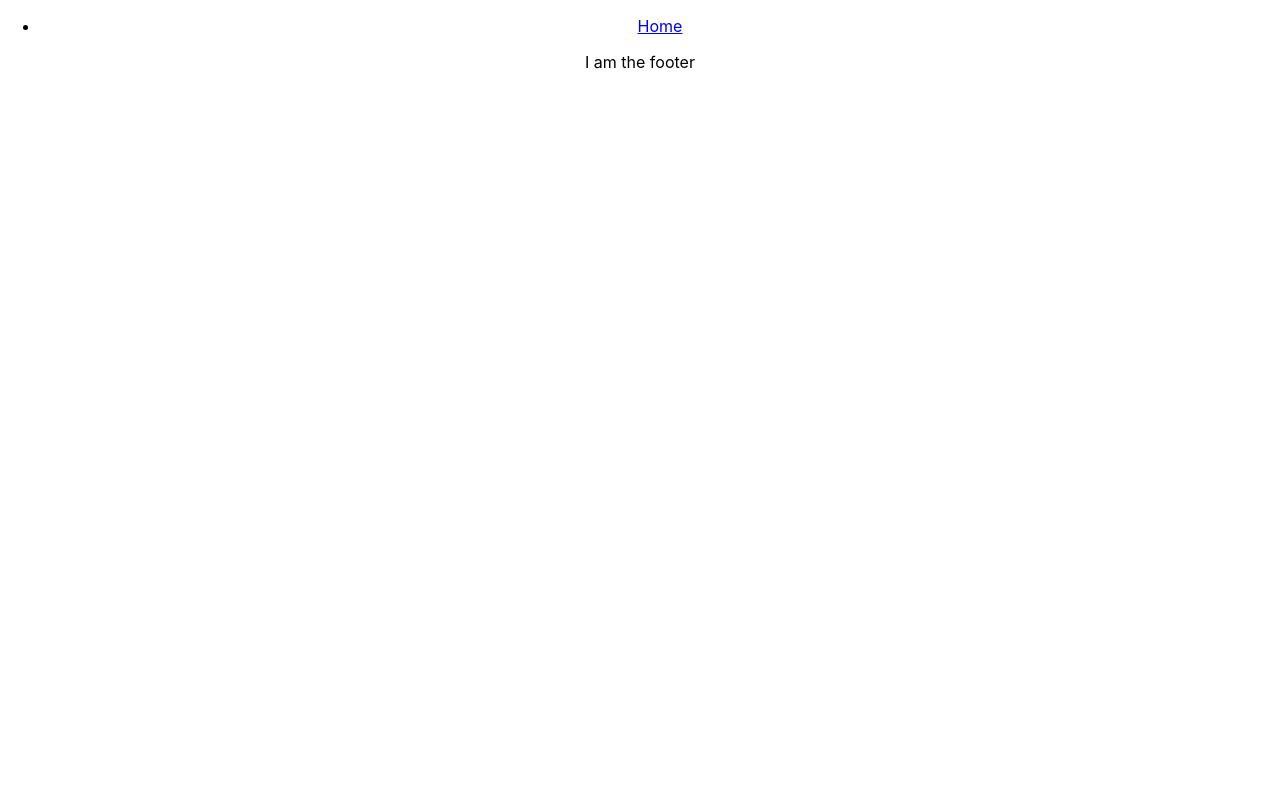
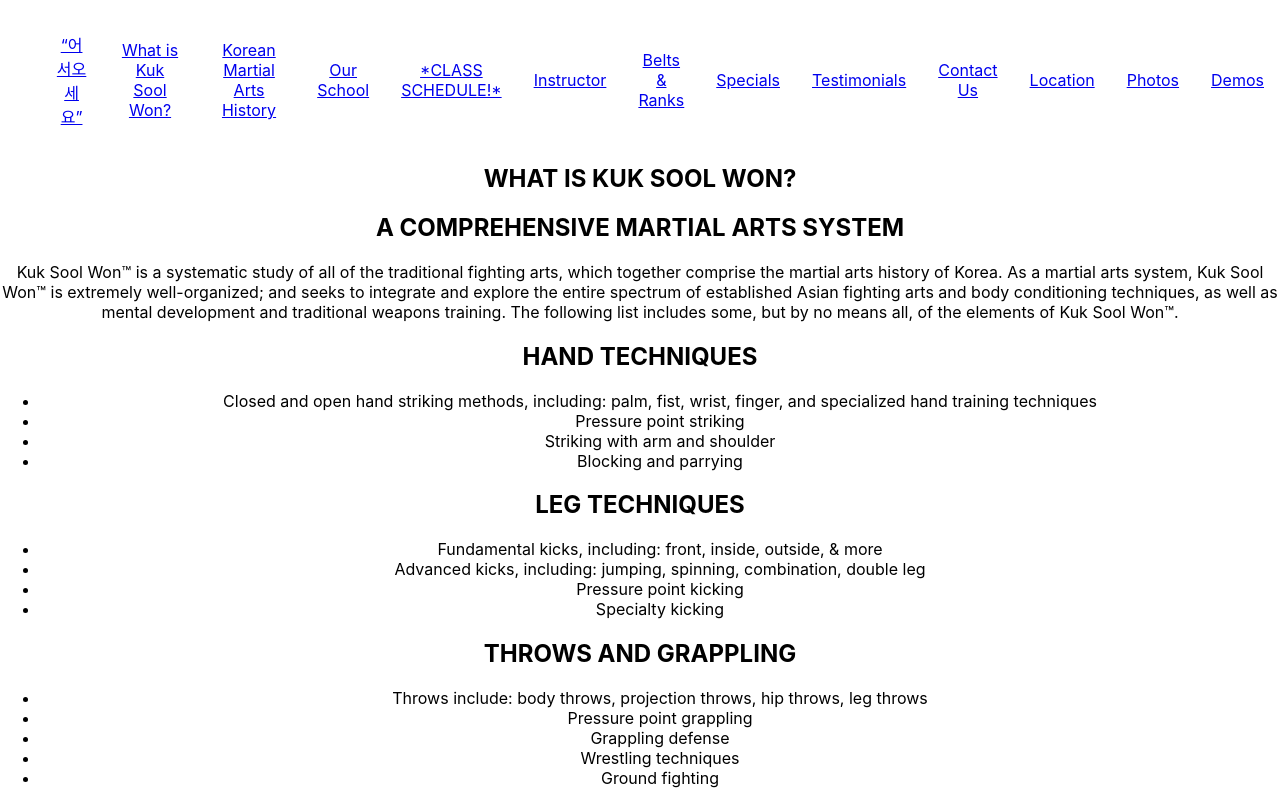
Before and after one commit to firmsclan/kuk-sool, a React (Create React App) app: page / in a window 1280 px wide. Built offline with nearby package versions, Linux system fonts and the light colour scheme.

Commit message:
start about page

```diff
--- a/src/App.js
+++ b/src/App.js
@@ -1,12 +1,13 @@
 import Header from "./components/header/header";
 import Footer from "./components/footer/footer";
+import About from "./components/views/about/about";
 import "./App.css";
 
 function App() {
   return (
     <div className="App">
       <Header />
-      <main></main>
+      <About />
       <Footer />
     </div>
   );
--- /dev/null
+++ b/src/components/card/card.js
@@ -0,0 +1,18 @@
+import React from "react";
+import "./card.css";
+
+const Card = (props) => {
+  return (
+    <section>
+      <h2>{props.title}</h2>
+      {props.header && <p>{props.header}</p>}
+      <ul>
+        {props.items.map((item) => (
+          <li key={item}>{item}</li>
+        ))}
+      </ul>
+      {props.footer && <p>{props.footer}</p>}
+    </section>
+  );
+};
+export default Card;
--- a/src/components/footer/footer.js
+++ b/src/components/footer/footer.js
@@ -1,4 +1,4 @@
 const Footer = () => {
-  return <footer>I am the footer</footer>;
+  return <footer></footer>;
 };
 export default Footer;
--- a/src/components/header/header.css
+++ b/src/components/header/header.css
@@ -0,0 +1,13 @@
+.navbar {
+  list-style: none;
+  display: flex;
+  align-items: center;
+  justify-content: center;
+}
+.nav-link {
+  padding: 1rem;
+  /* border: 1px rgb(95, 92, 92) solid; */
+}
+.nav-link:hover {
+  background-color: antiquewhite;
+}
--- a/src/components/header/header.js
+++ b/src/components/header/header.js
@@ -1,11 +1,67 @@
 import React from "react";
+import "./header.css";
+
 const Header = () => {
   return (
     <header>
-      <nav>
-        <ul>
-          <li>
-            <a href="www.google.com">Home</a>
+      <nav id="main-menu" className="nav">
+        <ul className="navbar">
+          <li className="nav-link">
+            <a href="https://www.kswofmadisonheights.com/" aria-current="page">
+              “어서오세요”
+            </a>
+          </li>
+          <li className="nav-link">
+            <a href="https://www.kswofmadisonheights.com/about/">
+              What is Kuk Sool Won?
+            </a>
+          </li>
+          <li className="nav-link">
+            <a href="https://www.kswofmadisonheights.com/faqs/">
+              Korean Martial Arts History
+            </a>
+          </li>
+          <li className="nav-link">
+            <a href="https://www.kswofmadisonheights.com/our-school/">
+              Our School
+            </a>
+          </li>
+          <li className="nav-link">
+            <a href="https://www.kswofmadisonheights.com/calendar/">
+              *CLASS SCHEDULE!*
+            </a>
+          </li>
+          <li className="nav-link">
+            <a href="https://www.kswofmadisonheights.com/instructors/">
+              Instructor
+            </a>
+          </li>
+          <li className="nav-link">
+            <a href="https://www.kswofmadisonheights.com/belts-and-ranks/">
+              Belts &amp; Ranks
+            </a>
+          </li>
+          <li className="nav-link">
+            <a href="https://www.kswofmadisonheights.com/specials/">Specials</a>
+          </li>
+          <li className="nav-link">
+            <a href="https://www.kswofmadisonheights.com/testimonials/">
+              Testimonials
+            </a>
+          </li>
+          <li className="nav-link">
+            <a href="https://www.kswofmadisonheights.com/contact-us/">
+              Contact Us
+            </a>
+          </li>
+          <li className="nav-link">
+            <a href="https://www.kswofmadisonheights.com/location/">Location</a>
+          </li>
+          <li className="nav-link">
+            <a href="https://www.kswofmadisonheights.com/photos/">Photos</a>
+          </li>
+          <li className="nav-link">
+            <a href="https://www.kswofmadisonheights.com/demos/">Demos</a>
           </li>
         </ul>
       </nav>
--- /dev/null
+++ b/src/components/introduction/introduction.js
@@ -0,0 +1,21 @@
+import React from "react";
+import "./introduction.css";
+
+const Introduction = () => {
+  return (
+    <>
+      <h1>WHAT IS KUK SOOL WON?</h1>
+      <h2>A COMPREHENSIVE MARTIAL ARTS SYSTEM</h2>
+      <p>
+        Kuk Sool Won™ is a systematic study of all of the traditional fighting
+        arts, which together comprise the martial arts history of Korea. As a
+        martial arts system, Kuk Sool Won™ is extremely well-organized; and
+        seeks to integrate and explore the entire spectrum of established Asian
+        fighting arts and body conditioning techniques, as well as mental
+        development and traditional weapons training. The following list
+        includes some, but by no means all, of the elements of Kuk Sool Won™.
+      </p>
+    </>
+  );
+};
+export default Introduction;
--- /dev/null
+++ b/src/components/views/about/about-content.js
@@ -0,0 +1,30 @@
+export const aboutContent = [
+  {
+    title: "HAND TECHNIQUES",
+    items: [
+      "Closed and open hand striking methods, including: palm, fist, wrist, finger, and specialized hand training techniques",
+      "Pressure point striking",
+      "Striking with arm and shoulder",
+      "Blocking and parrying",
+    ],
+  },
+  {
+    title: "LEG TECHNIQUES",
+    items: [
+      "Fundamental kicks, including: front, inside, outside, & more",
+      "Advanced kicks, including: jumping, spinning, combination, double leg",
+      "Pressure point kicking",
+      "Specialty kicking",
+    ],
+  },
+  {
+    title: "THROWS AND GRAPPLING",
+    items: [
+      "Throws include: body throws, projection throws, hip throws, leg throws",
+      "Pressure point grappling",
+      "Grappling defense",
+      "Wrestling techniques",
+      "Ground fighting",
+    ],
+  },
+];
--- /dev/null
+++ b/src/components/views/about/about.js
@@ -0,0 +1,22 @@
+import React from "react";
+import Introduction from "../../introduction/introduction";
+import Card from "../../card/card";
+import { aboutContent } from "./about-content.js";
+import "./about.css";
+
+const About = () => {
+  return (
+    <section>
+      <Introduction />
+      {aboutContent.map((card) => (
+        <Card
+          key={card.title}
+          title={card.title}
+          items={card.items}
+          optional={card.optional}
+        />
+      ))}
+    </section>
+  );
+};
+export default About;
```
Also changed, not shown: src/components/card/card.css (added), src/components/introduction/introduction.css (added), src/components/views/about/about.css (added), src/logo.svg (deleted).
